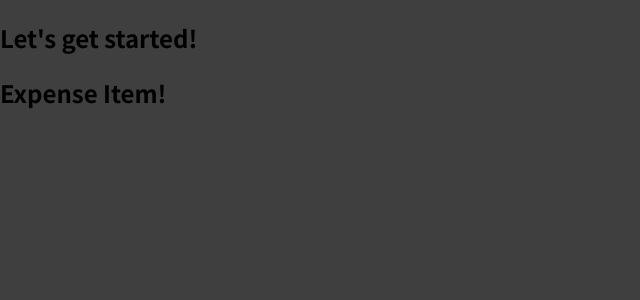
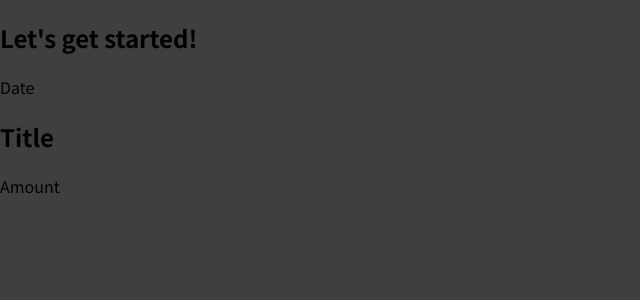
Before and after one commit to CTW100/ReactJS, a JavaScript app: page / in a window 1280 px wide. Shown: the top 300 px of the page, without its empty margins (0-640 px from the left). Built offline with nearby package versions, Linux system fonts and the light colour scheme.

Commit message:
33
Writing More Complex JSX Code

```diff
--- a/src/components/ExpenseItem.js
+++ b/src/components/ExpenseItem.js
@@ -1,7 +1,11 @@
 function ExpenseItem() {
   return (
     <div>
-      <h2>Expense Item!</h2>
+      <div>Date</div>
+      <div>
+        <h2>Title</h2>
+        <div>Amount</div>
+      </div>
     </div>
   );
 }
```
